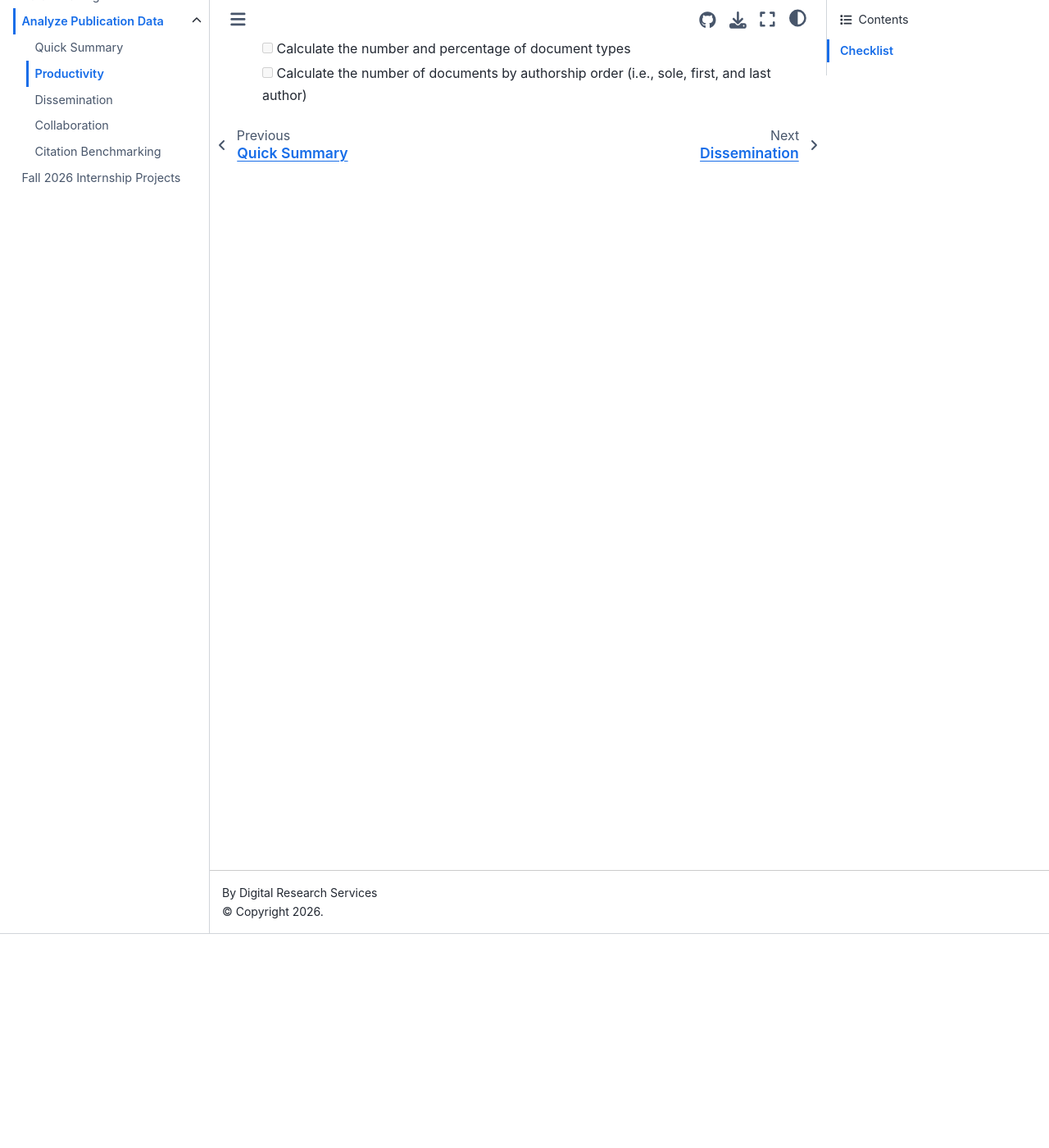
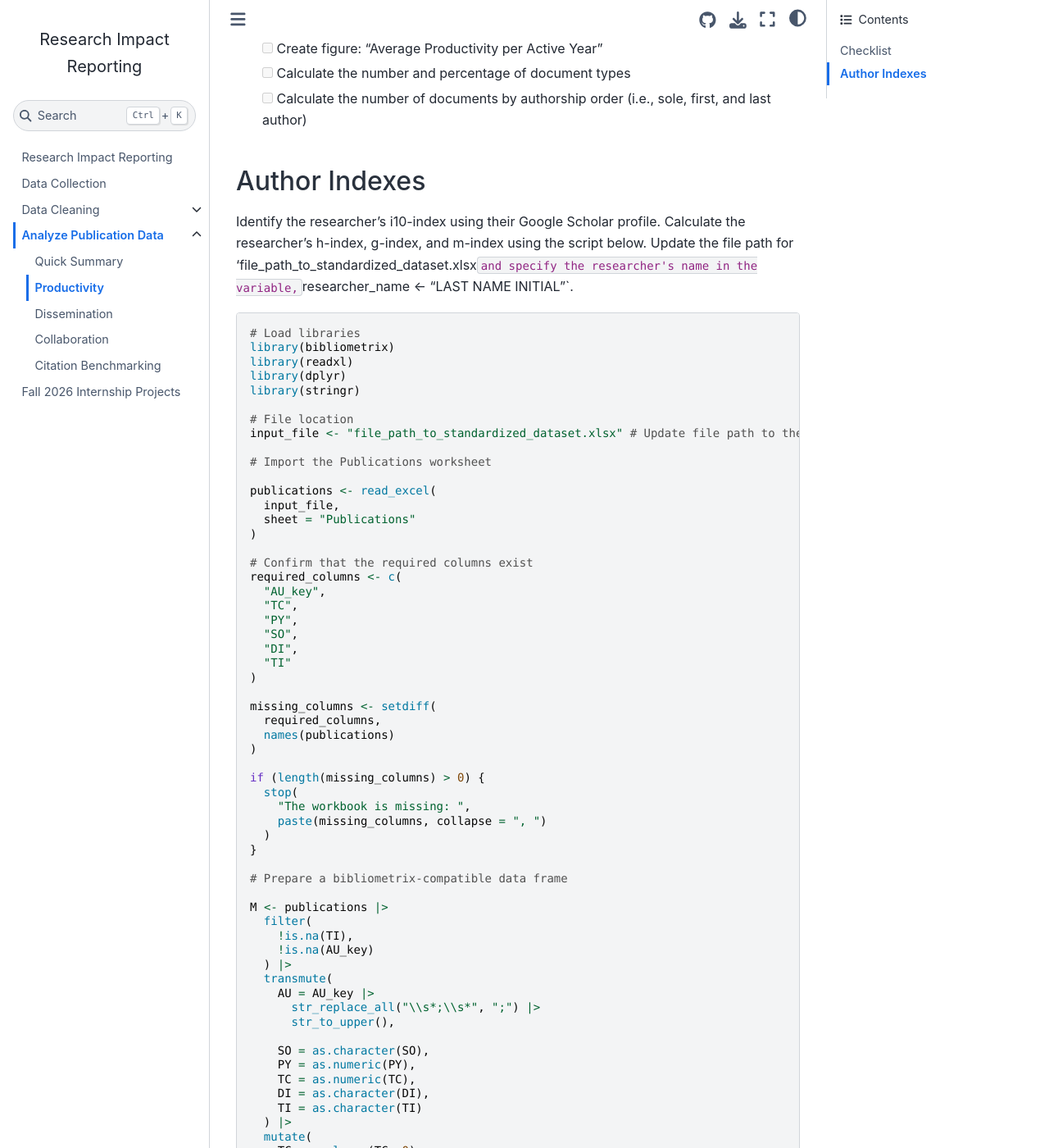
Before and after one commit to vvlooking/research-impact, a Jupyter Book: the page built from website/analyze-data-productivity.md, in a window 1280 px wide and 1400 px high, scrolled down 261 px. Shown: the whole window at 82% size. Built offline with Jupyter Book 1.0.4 settings and Sphinx 7.4.7 and the Sphinx Book theme 1.1.4, drawn with Linux system fonts in a browser that asks for light colours; some of the changed text lies outside the part shown.

Commit message:
Update analyze-data-productivity.md

````diff
--- a/website/analyze-data-productivity.md
+++ b/website/analyze-data-productivity.md
@@ -2,8 +2,89 @@
 
 ## Checklist
 
+- [ ] Calculate author indexes (individual reports only)
 - [ ] Calculate the number of documents published per year
 - [ ] Calculate the average number of documents published per year
 - [ ] Create figure: "Average Productivity per Active Year"
 - [ ] Calculate the number and percentage of document types
 - [ ] Calculate the number of documents by authorship order (i.e., sole, first, and last author)
+
+## Author Indexes
+Identify the researcher's i10-index using their Google Scholar profile. Calculate the researcher's h-index, g-index, and m-index using the script below. Update the file path for 'file_path_to_standardized_dataset.xlsx` and specify the researcher's name in the variable, `researcher_name <- "LAST NAME INITIAL"`.
+
+```r
+# Load libraries
+library(bibliometrix)
+library(readxl)
+library(dplyr)
+library(stringr)
+
+# File location
+input_file <- "file_path_to_standardized_dataset.xlsx" # Update file path to the de-deduplicated standardized dataset
+
+# Import the Publications worksheet
+
+publications <- read_excel(
+  input_file,
+  sheet = "Publications"
+)
+
+# Confirm that the required columns exist
+required_columns <- c(
+  "AU_key",
+  "TC",
+  "PY",
+  "SO",
+  "DI",
+  "TI"
+)
+
+missing_columns <- setdiff(
+  required_columns,
+  names(publications)
+)
+
+if (length(missing_columns) > 0) {
+  stop(
+    "The workbook is missing: ",
+    paste(missing_columns, collapse = ", ")
+  )
+}
+
+# Prepare a bibliometrix-compatible data frame
+
+M <- publications |>
+  filter(
+    !is.na(TI),
+    !is.na(AU_key)
+  ) |>
+  transmute(
+    AU = AU_key |>
+      str_replace_all("\\s*;\\s*", ";") |>
+      str_to_upper(),
+
+    SO = as.character(SO),
+    PY = as.numeric(PY),
+    TC = as.numeric(TC),
+    DI = as.character(DI),
+    TI = as.character(TI)
+  ) |>
+  mutate(
+    TC = coalesce(TC, 0)
+  )
+
+# Calculate the researcher's h-index
+
+researcher_name <- "LAST NAME INITIAL" # Add researcher's name
+
+impact <- Hindex(
+  M,
+  field = "author",
+  elements = researcher_name,
+  sep = ";",
+  years = Inf
+)
+
+# Display h-index, g-index, m-index, citations, and papers
+print(impact$H)
+```
````
